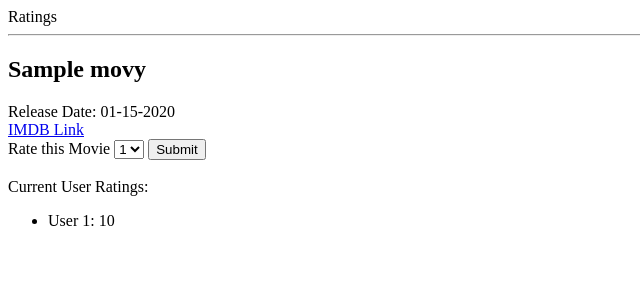
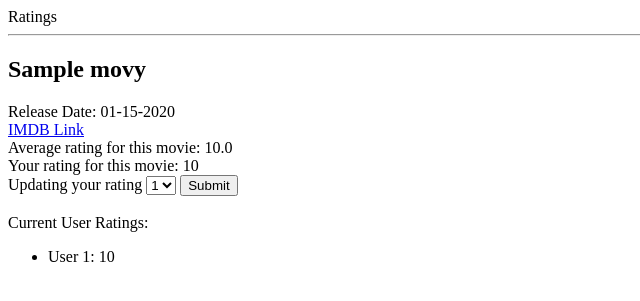
Before and after one commit to ErikaLi/hackbright_sqlalchemy_lab1, a Flask app: page /movies/1 in a window 1280 px wide. Shown: the top 301 px of the page, without its empty margins (0-640 px from the left). Run offline with Flask 2, Linux system fonts and the light colour scheme; the visitor is signed in with stand-in values (Sample User, id 1); tables that the repository leaves empty hold one stand-in row (values such as "Sample post").

Commit message:
Rating predictions built, need to change to handle no ratings available

```diff
--- a/server.py
+++ b/server.py
@@ -40,8 +40,32 @@ def movie_list():
 def display_movie(movie_id):
     """Display info for a certain movie"""
 
+    user_id = session.get('current_user')
     movie = Movie.query.get(movie_id)
-    return render_template("movie_profile.html", movie=movie)
+    all_ratings = [r.score for r in movie.ratings]
+
+    if user_id:
+        current_rating = Rating.query.filter(Rating.movie_id == movie_id,
+                                             Rating.user_id == user_id).first()
+    else:
+        current_rating = None
+
+    if len(all_ratings) > 0:
+        avg_rating = round(float(sum(all_ratings)) / len(all_ratings), 2)
+    else:
+        avg_rating = "This movie has not yet been rated"
+
+    if user_id and (not current_rating) and len(all_ratings) > 0:
+        user = User.query.get(user_id)
+        prediction = round(user.predict_rating(movie), 2)
+    else:
+        prediction = "We don't have a prediction for you."
+
+    return render_template("movie_profile.html",
+                           movie=movie,
+                           current_rating=current_rating,
+                           avg_rating=avg_rating,
+                           prediction=prediction)
 
 
 @app.route("/users")
@@ -129,8 +153,8 @@ def rate_movie():
     user_id = session.get('current_user')
     current_rating = Rating.query.filter(Rating.movie_id == movie_id,
                                          Rating.user_id == user_id).first()
+
     if current_rating:
-        # update if we already have a rating
         current_rating.score = rating
     else:
         new_rating = Rating(movie_id=movie_id, user_id=user_id, score=rating)
--- a/templates/movie_profile.html
+++ b/templates/movie_profile.html
@@ -10,9 +10,20 @@ imdb_url -->
   <h2>{{ movie.title }}</h2>
     Release Date: {{ movie.released_at.strftime('%m-%d-%Y') }}<br>
     <a href="{{ movie.imdb_url }}">IMDB Link</a><br>
+    Average rating for this movie: {{ avg_rating }}<br>
+    {% if current_rating %}
+        Your rating for this movie: {{ current_rating.score }}
+    {% else %}
+        We predict that your rating for this movie will be {{ prediction }}
+    {% endif %}
+    <br>
     {% if session.get('current_user') %}
         <form action = "/rate", method='POST'>
-            Rate this Movie
+            {% if current_rating %}
+                Updating your rating
+            {% else %}
+                Rate this Movie
+            {% endif %}
             <select name = "rating">
                 <option value=1>1</option>
                 <option value=2>2</option>
```
Also changed, not shown: model.py (+12 -8 lines).
